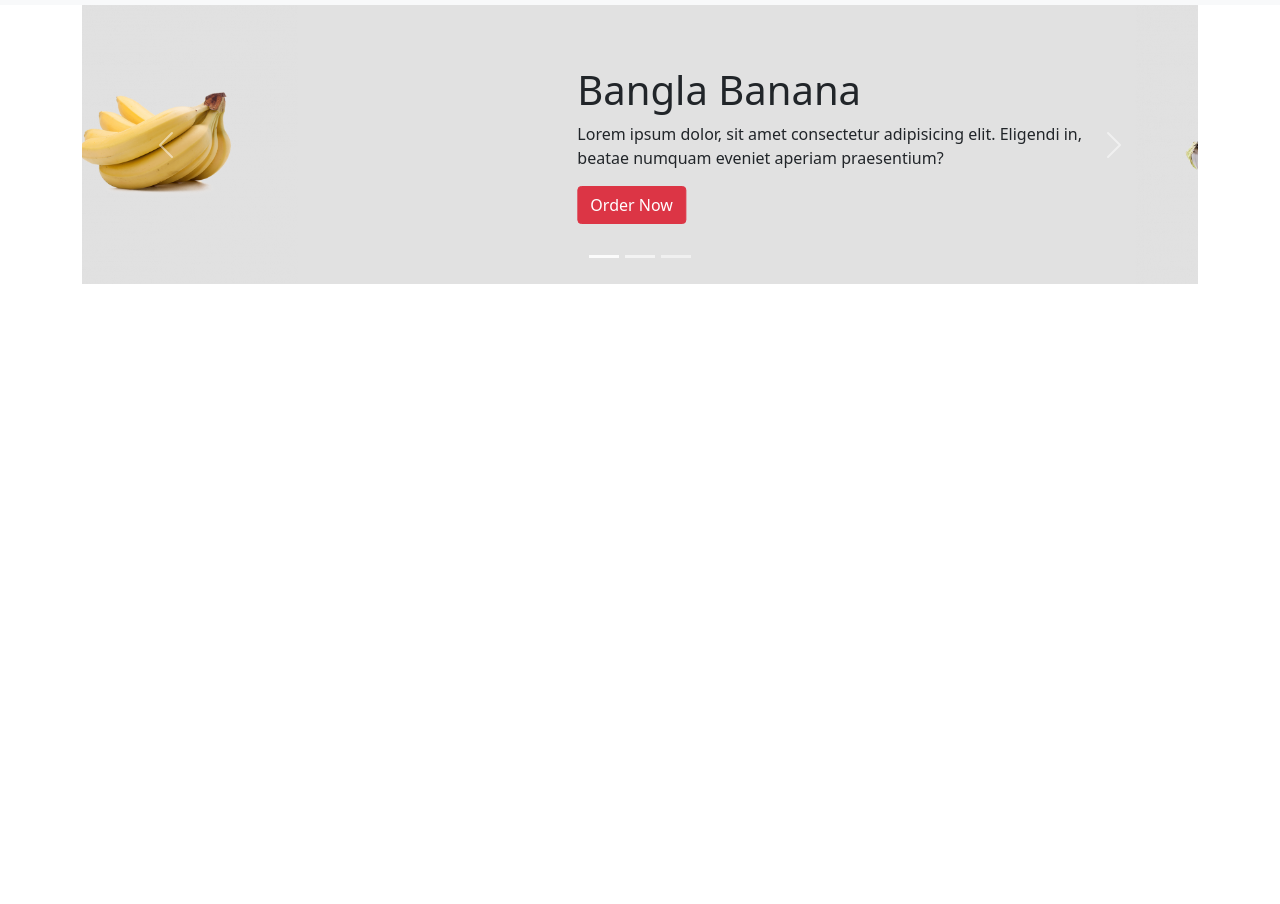
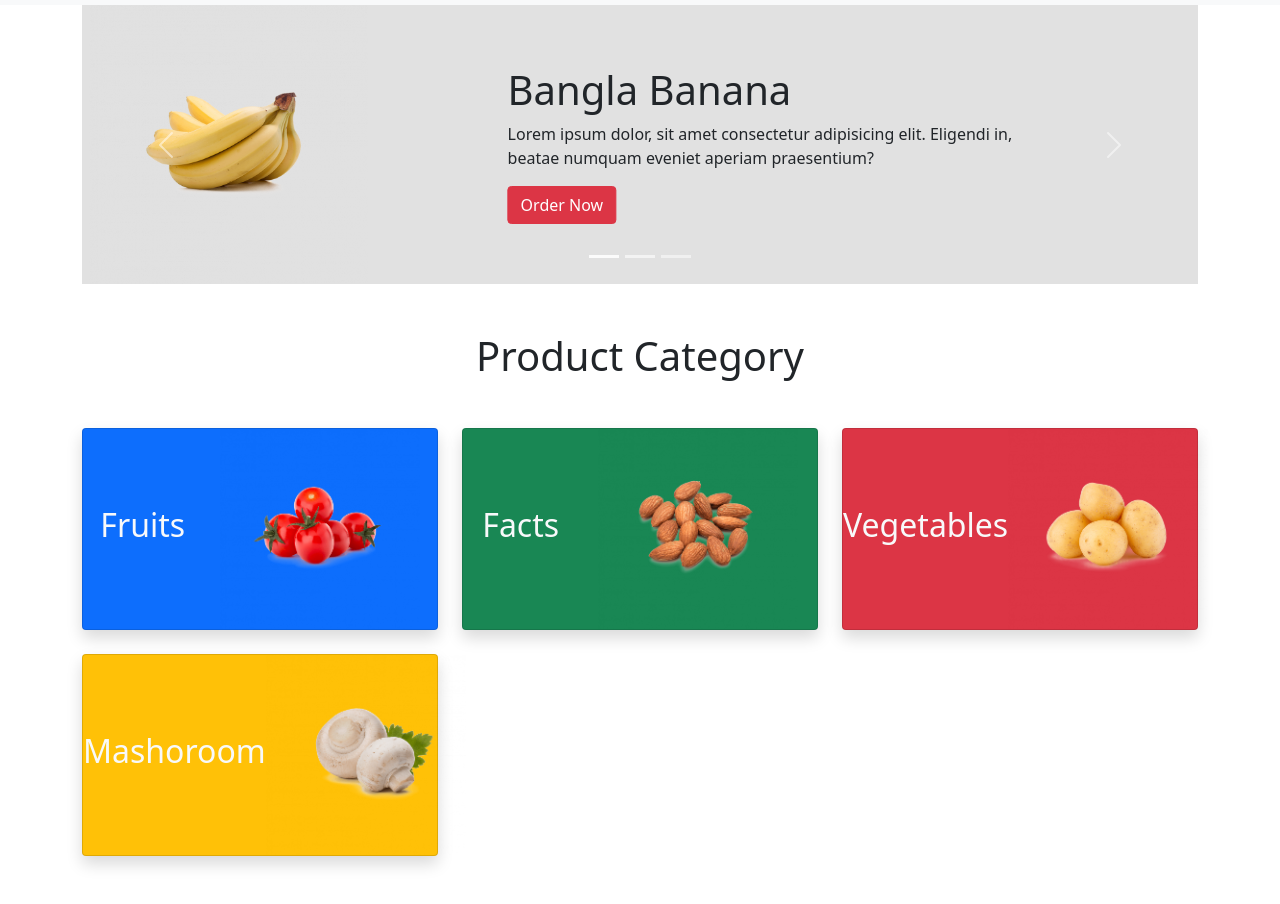
Before and after one commit to Arif870/Web2-bootstrap, a plain HTML site: page index.html in a window 1280 px wide. Shown: the part 121-1025 px from the top of the page. Before the commit the page ends 800 px from the top, so only its background shows below. Drawn offline with nearby package versions, Linux system fonts and the light colour scheme.

Commit message:
Category section done

```diff
--- a/index.html
+++ b/index.html
@@ -101,7 +101,7 @@
             </div>
             <div class="carousel-inner">
               <div class="carousel-item active">
-                <div class="d-flex align-items-center justify-content-between">
+                <div class="d-flex align-items-center justify-content-around">
                   <img
                     src="./images/banana.png"
                     class="d-block w-25"
@@ -118,7 +118,7 @@
                 </div>
               </div>
               <div class="carousel-item">
-                <div class="d-flex align-items-center justify-content-between">
+                <div class="d-flex align-items-center justify-content-around">
                   <img
                     src="./images/eggplant.png"
                     class="d-block w-25"
@@ -135,7 +135,7 @@
                 </div>
               </div>
               <div class="carousel-item">
-                <div class="d-flex align-items-center justify-content-between">
+                <div class="d-flex align-items-center justify-content-around">
                   <img
                     src="./images/lettuce.png"
                     class="d-block w-25"
@@ -182,6 +182,47 @@
     </div>
     <!-- Slider End -->
 
+    <!-- Product category Start  -->
+
+    <div class="container my-5">
+      <h1 class="text-center">Product Category</h1>
+      <div class="row row-cols-1 row-cols-md-2 row-cols-lg-3 g-4 mt-4">
+        <div class="col">
+          <div class="card shadow bg-primary text-light">
+            <div class="d-flex align-items-center justify-content-around">
+              <h2>Fruits</h2>
+              <img style="width: 200px" src="./images/tomato.png" alt="" />
+            </div>
+          </div>
+        </div>
+        <div class="col">
+          <div class="card shadow bg-success text-light shadow">
+            <div class="d-flex align-items-center justify-content-around">
+              <h2>Facts</h2>
+              <img style="width: 200px" src="./images/nuts.png" alt="" />
+            </div>
+          </div>
+        </div>
+        <div class="col">
+          <div class="card shadow bg-danger text-light shadow">
+            <div class="d-flex align-items-center justify-content-around">
+              <h2>Vegetables</h2>
+              <img style="width: 200px" src="./images/potato.png" alt="" />
+            </div>
+          </div>
+        </div>
+        <div class="col">
+          <div class="card shadow bg-warning text-light shadow">
+            <div class="d-flex align-items-center justify-content-around">
+              <h2>Mashoroom</h2>
+              <img style="width: 200px" src="./images/mashroom.png" alt="" />
+            </div>
+          </div>
+        </div>
+      </div>
+    </div>
+    <!-- Product category End  -->
+
     <!-- Bootstrap bundle -->
     <script
       src="https://cdn.jsdelivr.net/npm/bootstrap@5.1.3/dist/js/bootstrap.bundle.min.js"
@@ -201,5 +242,11 @@
       integrity="sha384-QJHtvGhmr9XOIpI6YVutG+2QOK9T+ZnN4kzFN1RtK3zEFEIsxhlmWl5/YESvpZ13"
       crossorigin="anonymous"
     ></script>
+
+    <!-- Font awesome kit  -->
+    <script
+      src="https://kit.fontawesome.com/bf929319d1.js"
+      crossorigin="anonymous"
+    ></script>
   </body>
 </html>
```
Also changed, not shown: 1 other file.
